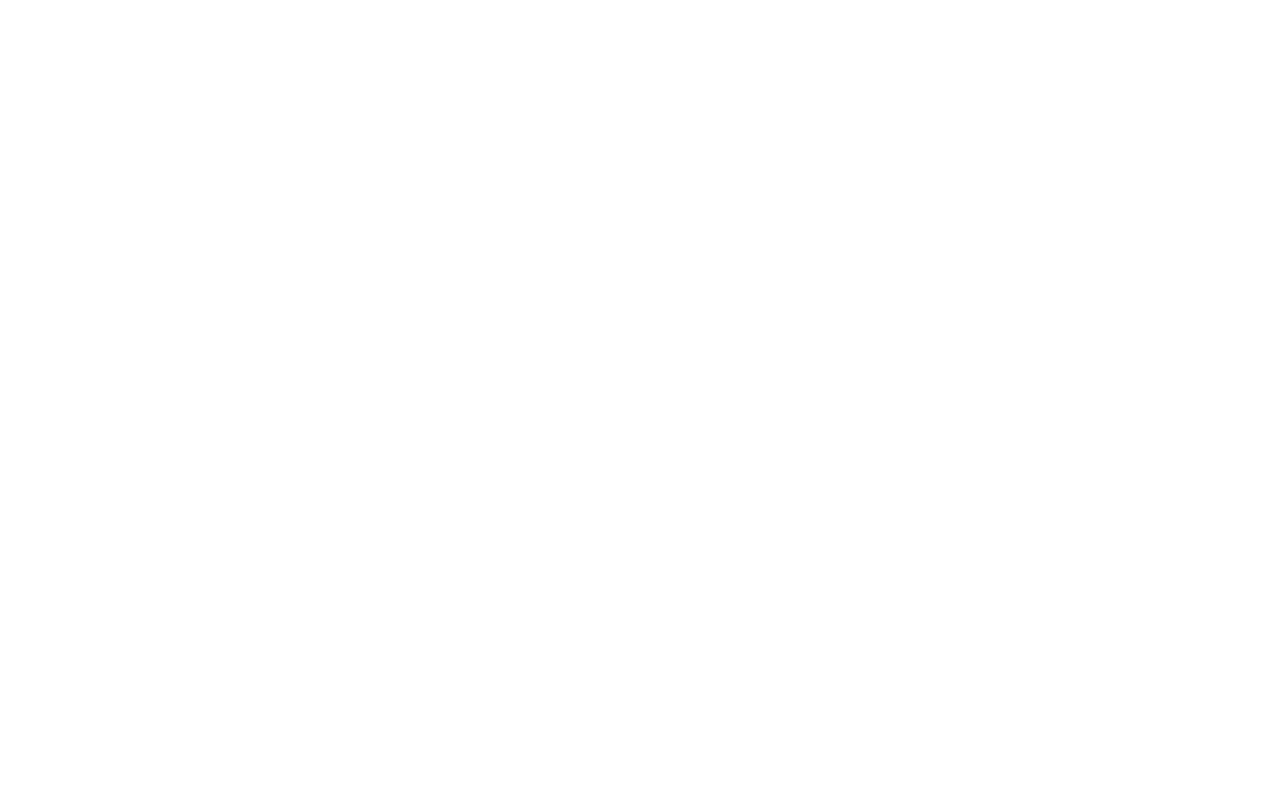
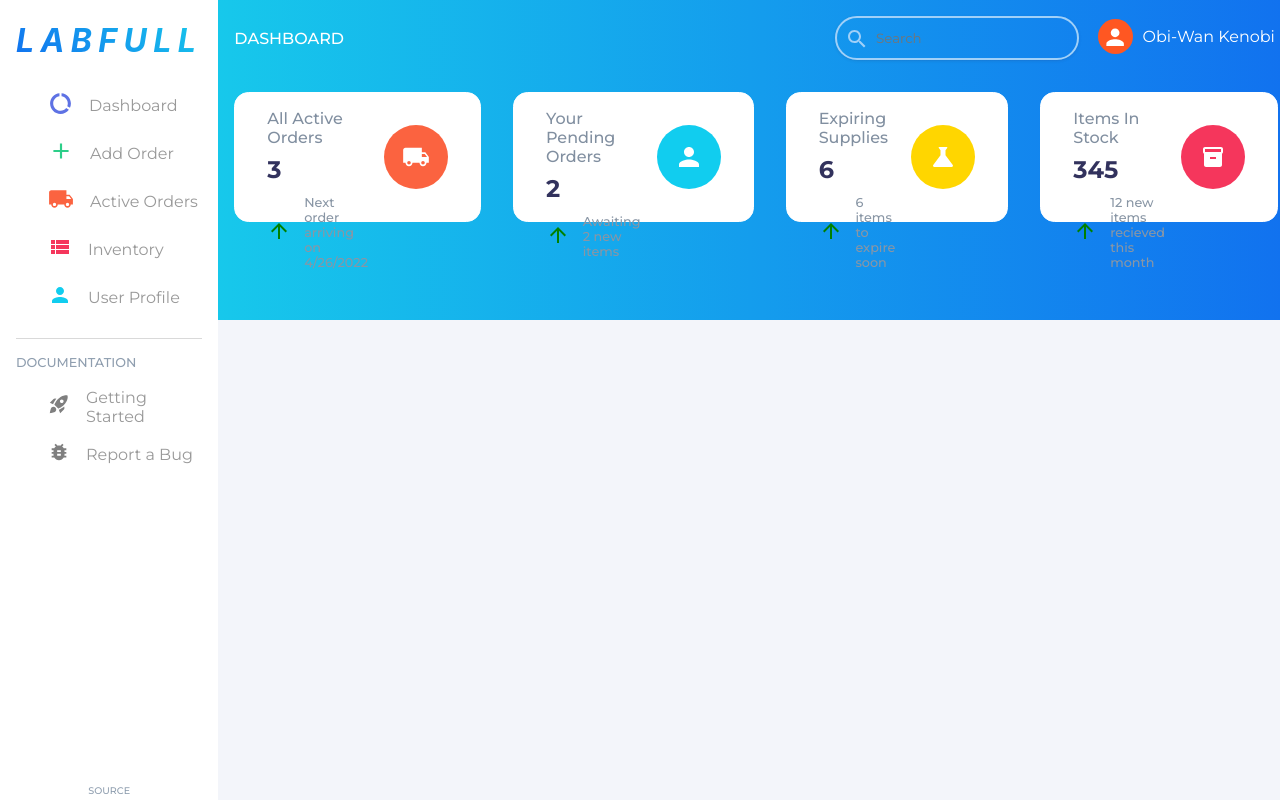
Before and after one commit to daniel-daum/labfull, a React (Create React App) app: page /#/ in a window 1280 px wide. Before the commit this address led to /#/profile. Built offline with nearby package versions, Linux system fonts and the light colour scheme.

Commit message:
edited routing

```diff
--- a/src/App.tsx
+++ b/src/App.tsx
@@ -14,7 +14,7 @@
     <div>
       <Router basename={process.env.PUBLIC_URL}>
         <Routes>
-          <Route path="/dashboard" element={<Dashboard/>} />
+          <Route path="/" element={<Dashboard/>} />
           <Route path="/active_orders" element={<Active_Orders/>} />
           <Route path="/add_order" element={<Add_Order/>} />
           <Route path="/inventory" element={<Inventory/>} />
--- a/src/components/sidebar/sidebar.tsx
+++ b/src/components/sidebar/sidebar.tsx
@@ -26,7 +26,7 @@
 
 
                 <div className='sidebar-mid'>
-                    <Link to={"/dashboard"}><Sidebox text='Dashboard' icon_color="sidebox-icon-blue" icon={<DataUsageIcon sx={{ fontSize: 25 }} />} /></Link>
+                    <Link to={"/"}><Sidebox text='Dashboard' icon_color="sidebox-icon-blue" icon={<DataUsageIcon sx={{ fontSize: 25 }} />} /></Link>
                     <Link to={"/add_order"}>    <Sidebox text='Add Order' icon_color="sidebox-icon-green" icon={<AddIcon sx={{ fontSize: 26 }} />} /></Link>
                     <Link to={"/active_orders"}>  <Sidebox text='Active Orders' icon_color="sidebox-icon-orange" icon={<LocalShippingIcon sx={{ fontSize: 26 }} />} /></Link>
                     <Link to={"/inventory"}>  <Sidebox text='Inventory' icon_color="sidebox-icon-red" icon={<ViewListIcon />} /></Link>
```
